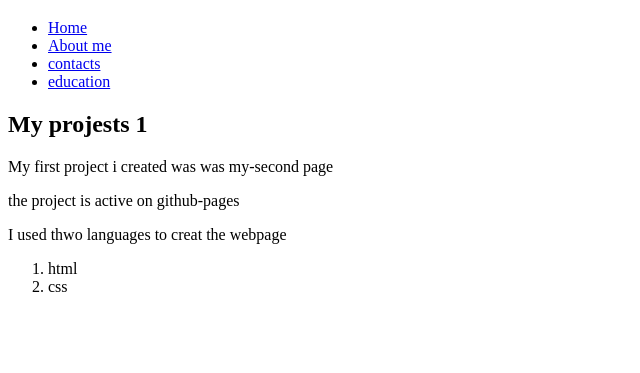
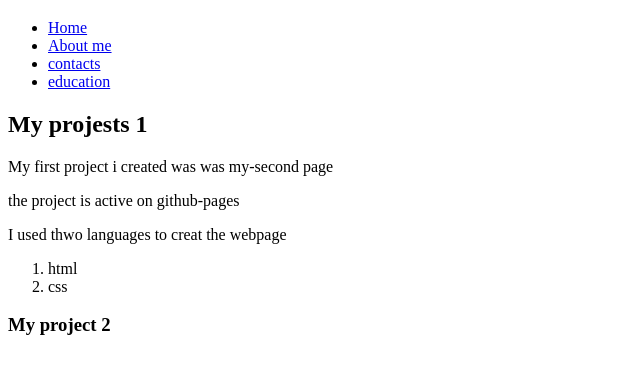
Before and after one commit to edmondkipkorir/portfolio-2, a plain HTML site: page css/Projects.html in a window 1280 px wide. Shown: the part 61-434 px from the top of the page, without its empty margins (0-640 px from the left). Drawn offline with Linux system fonts and the light colour scheme.

Commit message:
added head 3 on projects.html file

```diff
--- a/css/Projects.html
+++ b/css/Projects.html
@@ -25,6 +25,7 @@
                 <li>html</li>
                 <li>css</li>
             </ol>
+            <h3>My project 2</h3>
     </div>
 </div>
 </body>
```
